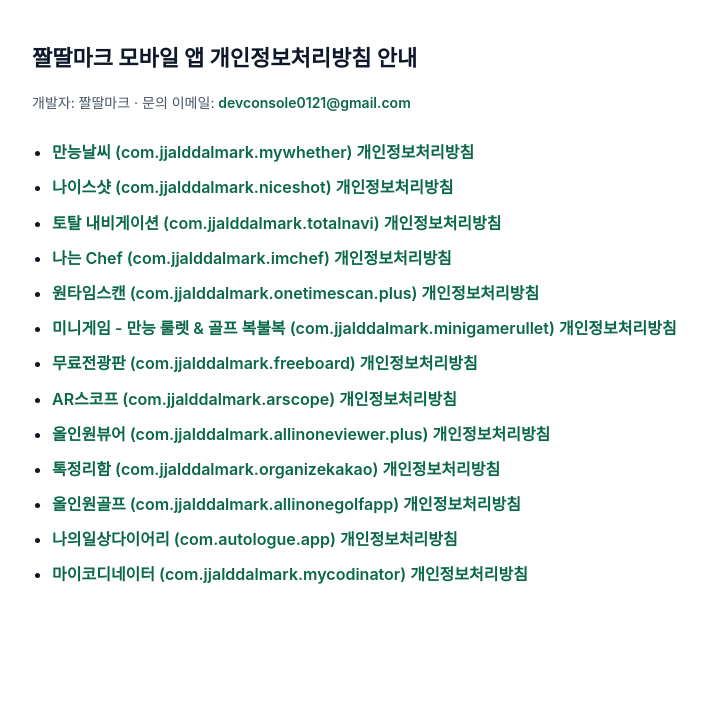
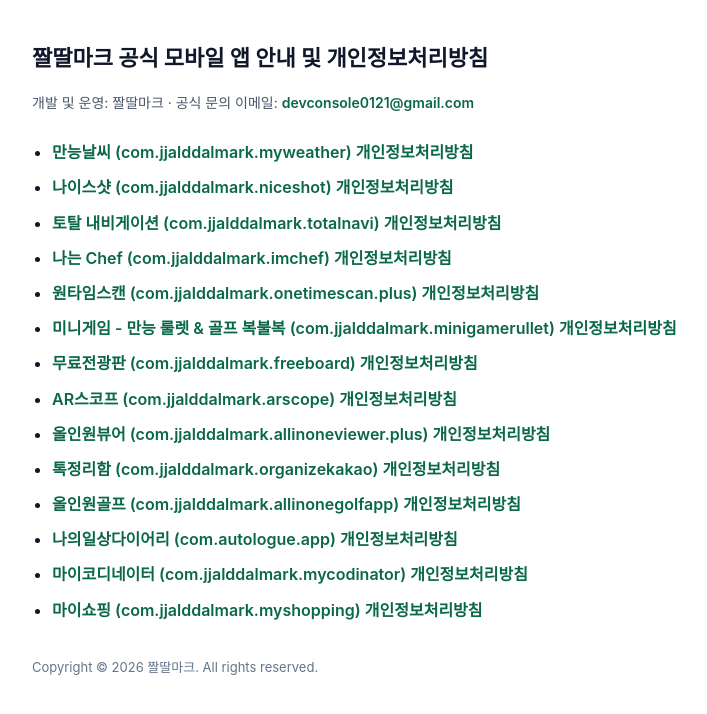
Before and after one commit to herosonsa1/herosonsa1.github.io, a plain HTML site: page index.html in a window 1280 px wide. Shown: the whole page, without its empty margins (248-955 px from the left). Drawn offline with Linux system fonts and the light colour scheme.

Commit message:
문서: 루트 홈페이지 14종 앱 개인정보처리방침 목록 및 패키지명 최신화

```diff
--- a/index.html
+++ b/index.html
@@ -15,15 +15,15 @@
   </style>
 </head>
 <body>
-  <h1>짤딸마크 모바일 앱 개인정보처리방침 안내</h1>
-  <p>개발자: 짤딸마크 · 문의 이메일: <a href="mailto:devconsole0121@gmail.com">devconsole0121@gmail.com</a></p>
+  <h1>짤딸마크 공식 모바일 앱 안내 및 개인정보처리방침</h1>
+  <p>개발 및 운영: 짤딸마크 · 공식 문의 이메일: <a href="mailto:devconsole0121@gmail.com">devconsole0121@gmail.com</a></p>
   <ul>
-      <li><a href="./myWeather/">만능날씨 (com.jjalddalmark.mywhether) 개인정보처리방침</a></li>
+      <li><a href="./myWeather/">만능날씨 (com.jjalddalmark.myweather) 개인정보처리방침</a></li>
       <li><a href="./niceShot/">나이스샷 (com.jjalddalmark.niceshot) 개인정보처리방침</a></li>
       <li><a href="./totalnavi/">토탈 내비게이션 (com.jjalddalmark.totalnavi) 개인정보처리방침</a></li>
       <li><a href="./iamChef/">나는 Chef (com.jjalddalmark.imchef) 개인정보처리방침</a></li>
       <li><a href="./onetimeScan/">원타임스캔 (com.jjalddalmark.onetimescan.plus) 개인정보처리방침</a></li>
-      <li><a href="./acadeGame/">미니게임 - 만능 룰렛 & 골프 복불복 (com.jjalddalmark.minigamerullet) 개인정보처리방침</a></li>
+      <li><a href="./acadeGame/">미니게임 - 만능 룰렛 &amp; 골프 복불복 (com.jjalddalmark.minigamerullet) 개인정보처리방침</a></li>
       <li><a href="./freeboard/">무료전광판 (com.jjalddalmark.freeboard) 개인정보처리방침</a></li>
       <li><a href="./ARscope/">AR스코프 (com.jjalddalmark.arscope) 개인정보처리방침</a></li>
       <li><a href="./allinoneViewer/">올인원뷰어 (com.jjalddalmark.allinoneviewer.plus) 개인정보처리방침</a></li>
@@ -31,6 +31,8 @@
       <li><a href="./golfBooking/">올인원골프 (com.jjalddalmark.allinonegolfapp) 개인정보처리방침</a></li>
       <li><a href="./lifeLog/">나의일상다이어리 (com.autologue.app) 개인정보처리방침</a></li>
       <li><a href="./myCodinator/">마이코디네이터 (com.jjalddalmark.mycodinator) 개인정보처리방침</a></li>
+      <li><a href="./myShopping/">마이쇼핑 (com.jjalddalmark.myshopping) 개인정보처리방침</a></li>
   </ul>
+  <p style="margin-top: 32px; font-size: 13px; color: #64748B;">Copyright &copy; 2026 짤딸마크. All rights reserved.</p>
 </body>
 </html>
```
